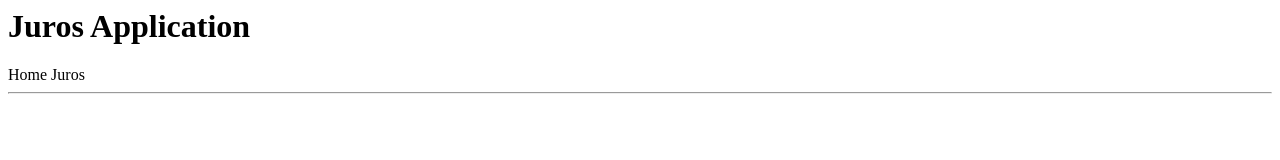
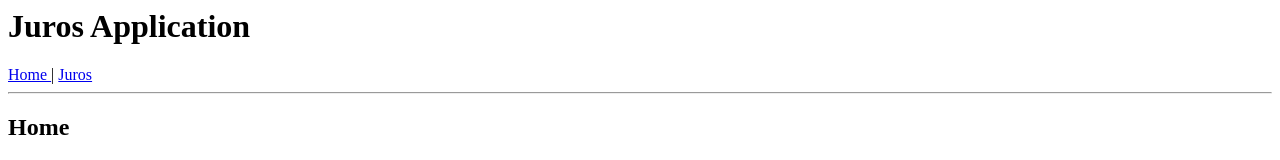
Before and after one commit to thayllaa/JurosApp_Angular, an Angular app: page / in a window 1280 px wide. Shown: the top 160 px of the page. Built offline with nearby package versions, Linux system fonts and the light colour scheme.

Commit message:
1 file modified

```diff
--- a/src/app/app.component.html
+++ b/src/app/app.component.html
@@ -1,5 +1,6 @@
 <h1> Juros Application </h1>
-<a [routerLink]=> Home </a>
-<a> Juros </a>
+<a [routerLink]="['/']"> Home  </a> |
+<a [routerLink]="['/juros']"> Juros </a>
 
 <hr/>
+<router-outlet></router-outlet>
```
